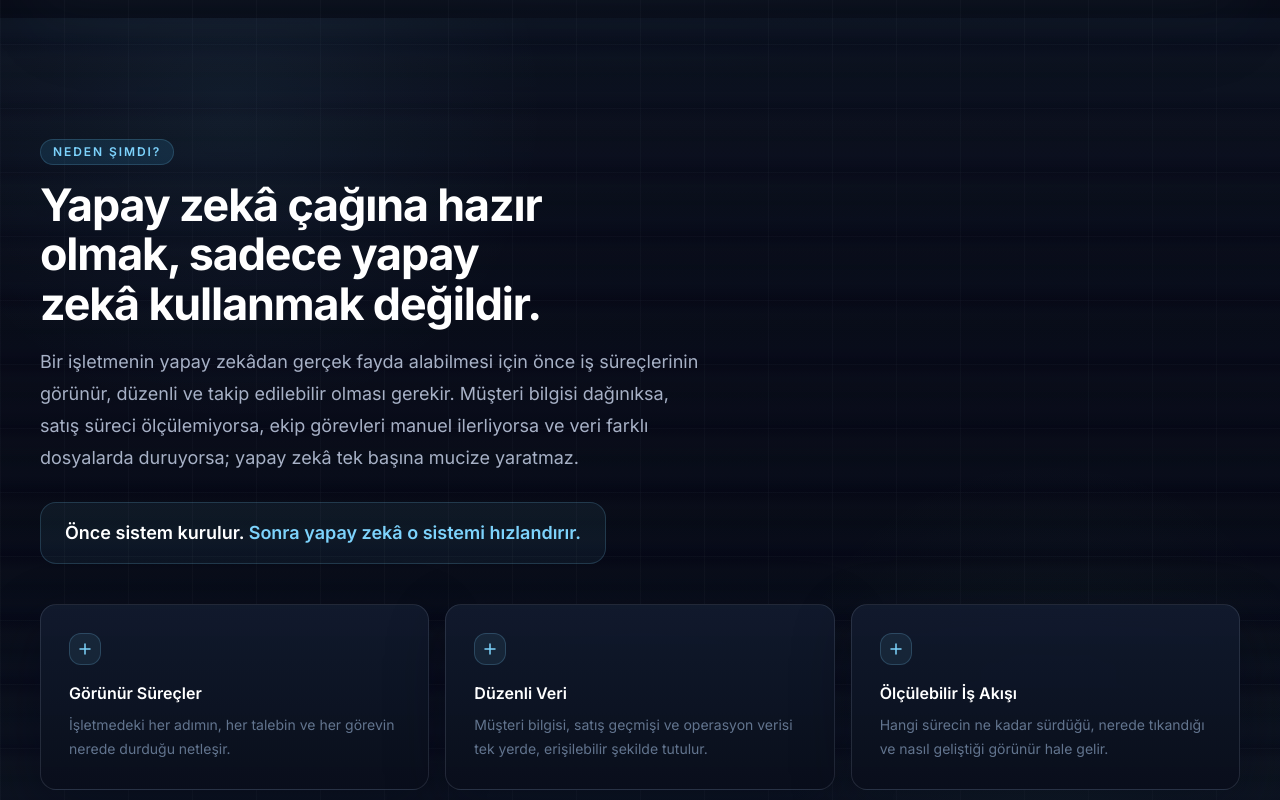
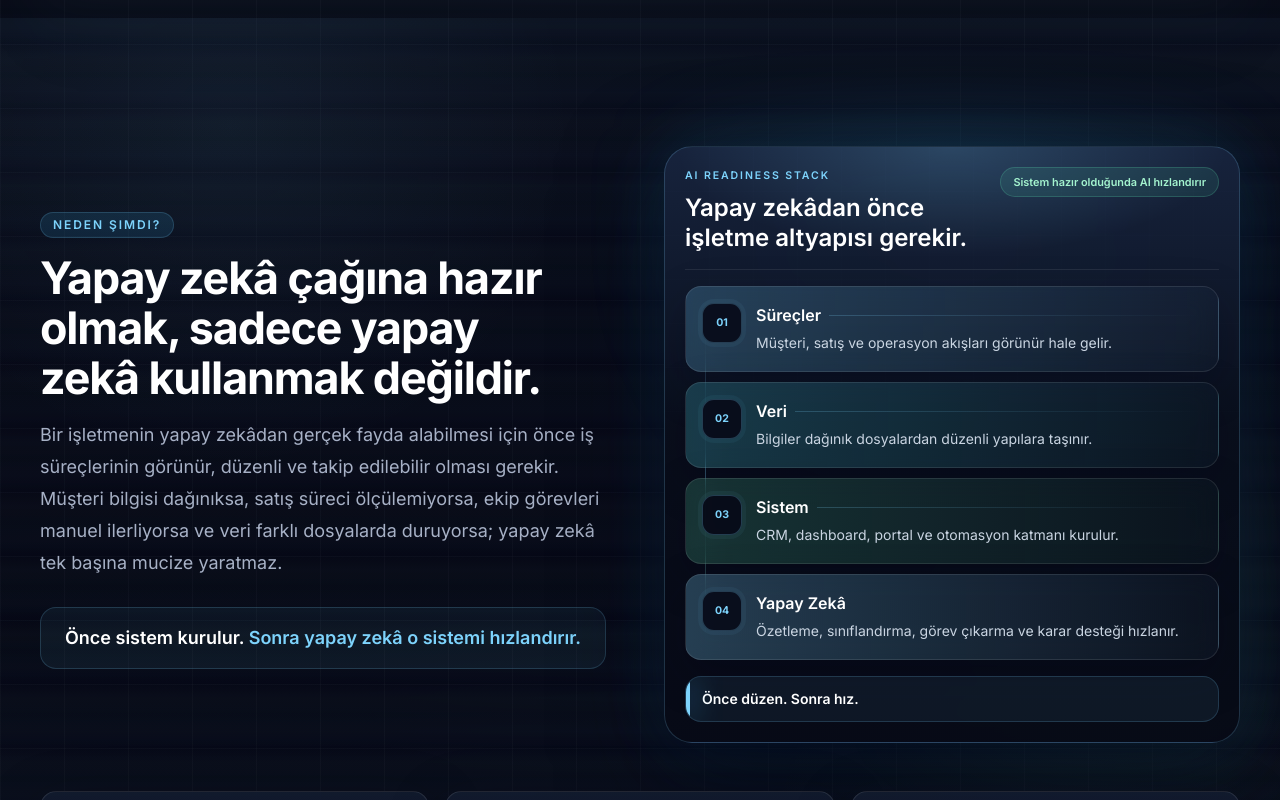
Before and after one commit to cnrakpinar1-jpg/cnr-solutions, a Next.js app: page /tr in a window 1280 px wide. Shown: the part 980-1780 px from the top of the page. Built offline with nearby package versions, Linux system fonts and the light colour scheme.

Commit message:
Polish CNR Solutions site visuals and AI readiness messaging

```diff
--- a/app/page.tsx
+++ b/app/page.tsx
@@ -47,8 +47,10 @@ export default function LanguageSelector() {
               href="/tr"
               className="group inline-flex min-h-12 items-center justify-between rounded-xl bg-[var(--color-accent)] px-5 text-sm font-semibold text-slate-950 shadow-[0_12px_32px_rgba(56,189,248,0.28)] transition-all hover:-translate-y-0.5 hover:bg-[var(--color-accent-strong)]"
             >
-              <span className="flex items-center gap-3">
-                <span className="text-base">TR</span>
+              <span className="flex items-center gap-2.5">
+                <span className="flex h-6 w-6 shrink-0 items-center justify-center rounded-full border border-slate-950/15 bg-slate-950/10 text-[0.58rem] font-black tracking-[0.04em]">
+                  TR
+                </span>
                 <span>Türkçe</span>
               </span>
               <span aria-hidden="true" className="text-base transition-transform group-hover:translate-x-0.5">
@@ -59,8 +61,10 @@ export default function LanguageSelector() {
               href="/en"
               className="group inline-flex min-h-12 items-center justify-between rounded-xl border border-white/12 bg-white/[0.03] px-5 text-sm font-semibold text-white transition-all hover:-translate-y-0.5 hover:border-[rgba(125,211,252,0.32)] hover:bg-white/[0.06]"
             >
-              <span className="flex items-center gap-3">
-                <span className="text-base">EN</span>
+              <span className="flex items-center gap-2.5">
+                <span className="flex h-6 w-6 shrink-0 items-center justify-center rounded-full border border-[rgba(125,211,252,0.18)] bg-[rgba(125,211,252,0.08)] text-[0.58rem] font-black tracking-[0.04em] text-[var(--color-accent)]">
+                  EN
+                </span>
                 <span>English</span>
               </span>
               <span aria-hidden="true" className="text-base transition-transform group-hover:translate-x-0.5">
--- a/components/tr/TrEducational.tsx
+++ b/components/tr/TrEducational.tsx
@@ -18,9 +18,112 @@ const cards = [
   },
 ];
 
+const readinessLayers = [
+  {
+    step: "01",
+    title: "Süreçler",
+    description: "Müşteri, satış ve operasyon akışları görünür hale gelir.",
+    accent: "from-sky-300/22 to-sky-300/[0.03]",
+  },
+  {
+    step: "02",
+    title: "Veri",
+    description: "Bilgiler dağınık dosyalardan düzenli yapılara taşınır.",
+    accent: "from-cyan-300/20 to-cyan-300/[0.03]",
+  },
+  {
+    step: "03",
+    title: "Sistem",
+    description: "CRM, dashboard, portal ve otomasyon katmanı kurulur.",
+    accent: "from-emerald-300/18 to-emerald-300/[0.03]",
+  },
+  {
+    step: "04",
+    title: "Yapay Zekâ",
+    description: "Özetleme, sınıflandırma, görev çıkarma ve karar desteği hızlanır.",
+    accent: "from-[rgba(125,211,252,0.26)] to-[rgba(125,211,252,0.04)]",
+  },
+];
+
+function AIReadinessStack() {
+  return (
+    <div className="relative mx-auto w-full max-w-xl lg:mr-0">
+      <div
+        aria-hidden="true"
+        className="absolute -inset-5 rounded-[34px] bg-[radial-gradient(circle_at_50%_14%,rgba(56,189,248,0.18),transparent_54%),radial-gradient(circle_at_82%_78%,rgba(134,239,172,0.1),transparent_42%)] blur-2xl"
+      />
+
+      <div className="surface-strong relative overflow-hidden rounded-[28px] p-4 shadow-[0_30px_100px_rgba(2,6,23,0.62),0_0_70px_rgba(56,189,248,0.14)] sm:p-5">
+        <div aria-hidden="true" className="dashboard-grid absolute inset-0 opacity-25" />
+        <div
+          aria-hidden="true"
+          className="absolute inset-x-0 top-0 h-28 bg-[radial-gradient(ellipse_at_50%_0%,rgba(125,211,252,0.2),transparent_68%)]"
+        />
+
+        <div className="relative flex flex-col gap-4">
+          <div className="flex flex-col gap-3 border-b border-white/8 pb-4 sm:flex-row sm:items-start sm:justify-between">
+            <div>
+              <p className="text-[0.66rem] font-semibold uppercase tracking-[0.18em] text-[var(--color-accent)]">
+                AI readiness stack
+              </p>
+              <h3 className="mt-2 text-xl font-semibold leading-tight text-white sm:text-2xl">
+                Yapay zekâdan önce işletme altyapısı gerekir.
+              </h3>
+            </div>
+            <span className="w-fit shrink-0 rounded-full border border-emerald-300/20 bg-emerald-300/10 px-3 py-1.5 text-[0.68rem] font-semibold leading-4 text-emerald-200">
+              Sistem hazır olduğunda AI hızlandırır
+            </span>
+          </div>
+
+          <div className="relative">
+            <div
+              aria-hidden="true"
+              className="absolute bottom-7 left-5 top-7 w-px bg-[linear-gradient(180deg,rgba(125,211,252,0.08),rgba(125,211,252,0.34),rgba(134,239,172,0.18))]"
+            />
+
+            <div className="relative flex flex-col gap-2.5">
+              {readinessLayers.map((layer, index) => (
+                <div
+                  key={layer.title}
+                  className={`relative overflow-hidden rounded-2xl border border-white/10 bg-gradient-to-r ${layer.accent} p-3.5 shadow-[0_16px_46px_rgba(2,6,23,0.24)] backdrop-blur-md transition-all hover:-translate-y-0.5 hover:border-[rgba(125,211,252,0.3)] hover:bg-white/[0.045] sm:p-4`}
+                >
+                  <div className="flex gap-3.5">
+                    <div className="relative z-10 flex h-10 w-10 shrink-0 items-center justify-center rounded-xl border border-[rgba(125,211,252,0.24)] bg-[rgba(6,8,22,0.86)] text-[0.66rem] font-bold text-[var(--color-accent)] shadow-[0_0_0_4px_rgba(125,211,252,0.05)]">
+                      {layer.step}
+                    </div>
+                    <div className="min-w-0 flex-1">
+                      <div className="flex items-center gap-2">
+                        <h4 className="text-base font-semibold leading-6 text-white">{layer.title}</h4>
+                        {index < readinessLayers.length - 1 ? (
+                          <span className="h-px flex-1 bg-[linear-gradient(90deg,rgba(125,211,252,0.22),transparent)]" />
+                        ) : null}
+                      </div>
+                      <p className="mt-1 text-sm leading-6 text-slate-300">{layer.description}</p>
+                    </div>
+                  </div>
+                </div>
+              ))}
+            </div>
+          </div>
+
+          <div className="relative overflow-hidden rounded-2xl border border-[rgba(125,211,252,0.18)] bg-[rgba(125,211,252,0.07)] px-4 py-3">
+            <div
+              aria-hidden="true"
+              className="absolute inset-y-0 left-0 w-1 bg-[var(--color-accent)] shadow-[0_0_28px_rgba(56,189,248,0.8)]"
+            />
+            <p className="text-sm font-semibold text-white">Önce düzen. Sonra hız.</p>
+          </div>
+        </div>
+      </div>
+    </div>
+  );
+}
+
 export function TrEducational() {
   return (
     <SectionShell id="neden">
+      <div className="grid grid-cols-1 gap-12 lg:grid-cols-2 lg:items-center">
+        <div>
           <Reveal>
             <SectionHeading
               eyebrow="Neden şimdi?"
@@ -37,12 +140,18 @@ export function TrEducational() {
               </p>
             </div>
           </Reveal>
+        </div>
 
-      <div className="mt-10 grid gap-4 sm:grid-cols-3">
+        <Reveal delay={140} className="lg:pt-2">
+          <AIReadinessStack />
+        </Reveal>
+      </div>
+
+      <div className="mt-12 grid gap-4 sm:grid-cols-3">
         {cards.map((card, i) => (
-          <Reveal key={card.title} delay={100 + i * 60}>
-            <SurfaceCard className="h-full hover:-translate-y-1">
-              <div className="flex h-8 w-8 items-center justify-center rounded-xl border border-[rgba(125,211,252,0.2)] bg-[rgba(125,211,252,0.08)]">
+          <Reveal key={card.title} delay={180 + i * 60}>
+            <SurfaceCard className="h-full border-white/10 hover:-translate-y-1 hover:border-[rgba(125,211,252,0.3)]">
+              <div className="flex h-9 w-9 items-center justify-center rounded-xl border border-[rgba(125,211,252,0.22)] bg-[rgba(125,211,252,0.08)]">
                 <svg viewBox="0 0 16 16" fill="none" className="h-4 w-4 text-[var(--color-accent)]" aria-hidden="true">
                   <path d="M3 8h10M8 3v10" stroke="currentColor" strokeWidth="1.5" strokeLinecap="round" />
                 </svg>
```
Lines whose indentation alone changed are shown as unchanged.
